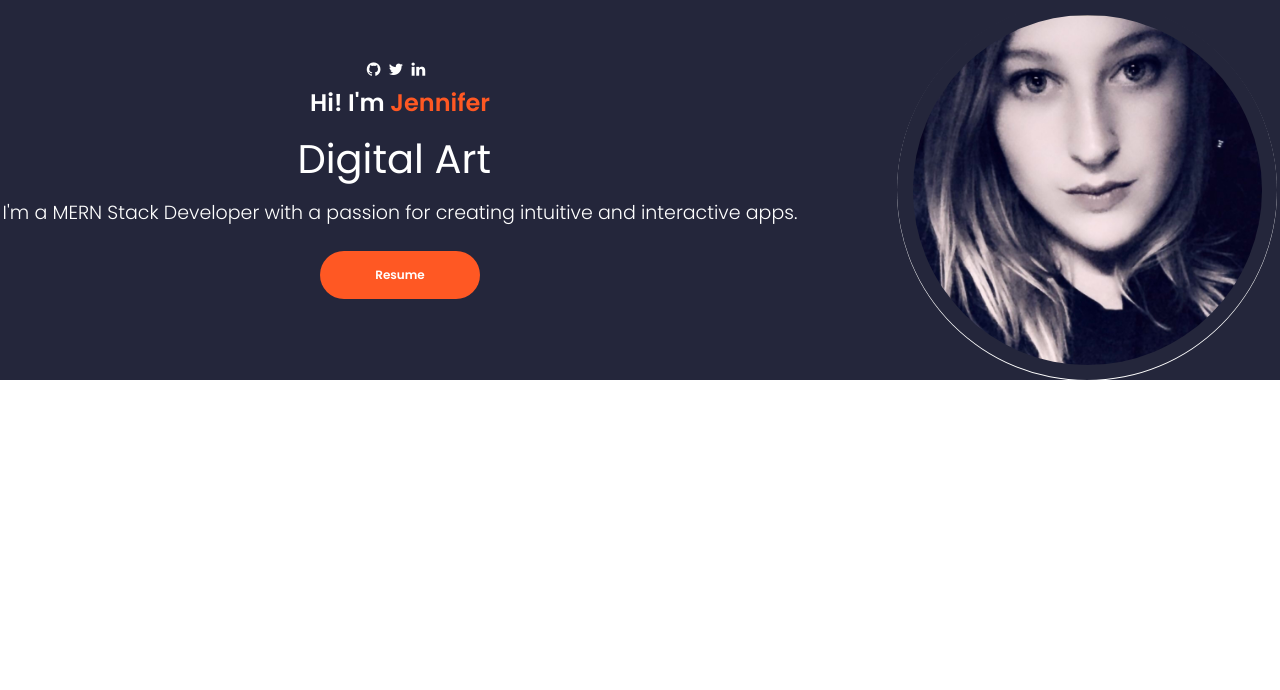
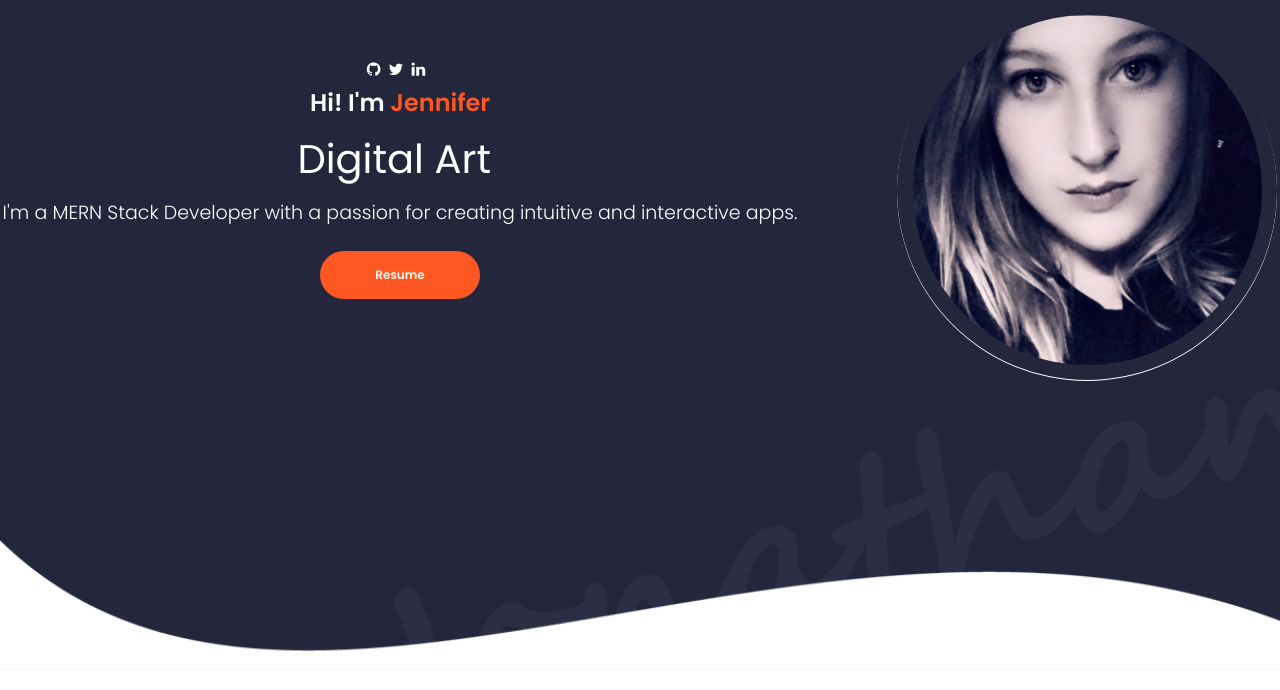
Before and after one commit to jl118/react-portfolio, a React (Create React App) app in the folder client/: page / in a window 1280 px wide. Shown: the top 690 px of the page. Built offline with nearby package versions, Linux system fonts and the light colour scheme; a web font is replaced by a local one.

Commit message:
changed file structure

```diff
--- a/client/src/App.js
+++ b/client/src/App.js
@@ -1,10 +1,10 @@
 import './App.css';
-import Profile from './PortfolioContainer/Home/Profile';
+import Home from './PortfolioContainer/Home/Home';
 
 function App() {
   return (
     <div className="App">
-      <Profile />
+      <Home />
     </div>
   );
 }
--- /dev/null
+++ b/client/src/PortfolioContainer/Home/Home.css
@@ -0,0 +1,7 @@
+.home-container {
+    display: flex;
+    flex-direction: column;
+    justify-content: space-between;
+    min-height: 670px;
+    background-image: url("../../assets/Home/bg.jpg");
+}
--- /dev/null
+++ b/client/src/PortfolioContainer/Home/Home.js
@@ -0,0 +1,13 @@
+import React from 'react';
+import Profile from './Profile/Profile';
+import ProfileFooter from './ProfileFooter/ProfileFooter'
+import './Home.css';
+
+export default function Home() {
+    return (
+        <div className='home-container'>
+            <Profile />
+            <ProfileFooter />
+        </div>
+    );
+}
--- a/client/src/PortfolioContainer/Home/Profile.css
+++ b/client/src/PortfolioContainer/Home/Profile/Profile.css
@@ -5,7 +5,6 @@
     justify-content: center;
     height: 10%;
     min-height: fit-content;
-    background-image: url("../../assets/Home/bg.jpg");
 }
 
 .profile-parent {
@@ -67,7 +66,7 @@
 .profile-picture-background {
     height: 92%;
     width: 92%;
-    background-image: url("../../assets/Home/47DB43C7-1271-4561-B511-255B83466692_1_201_a.jpeg");
+    background-image: url("../../../assets/Home/47DB43C7-1271-4561-B511-255B83466692_1_201_a.jpeg");
     background-size: cover;
     background-repeat: no-repeat;
     background-position: center;
```
Also changed, not shown: client/src/PortfolioContainer/Home/Profile/Profile.js (renamed from client/src/PortfolioContainer/Home/Profile.js).
